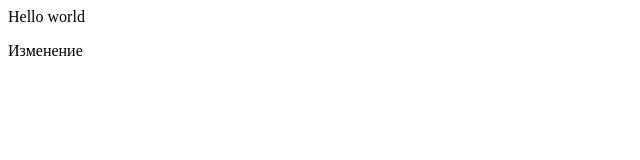
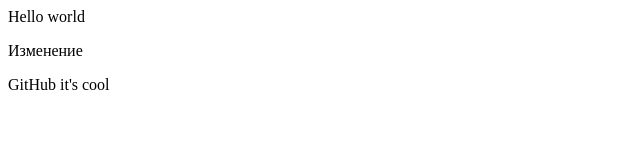
Before and after one commit to werteria/site, a plain HTML site: page index.html in a window 1280 px wide. Shown: the whole page, without its empty margins (0-640 px from the left). Drawn offline with Linux system fonts and the light colour scheme.

Commit message:
second commit

```diff
--- a/index.html
+++ b/index.html
@@ -4,5 +4,6 @@
 	<body>
 		<p>Hello world</p>
 		<p>Изменение</p>
+		<p>GitHub it's cool</p>
 	</body>
 </html>
```
